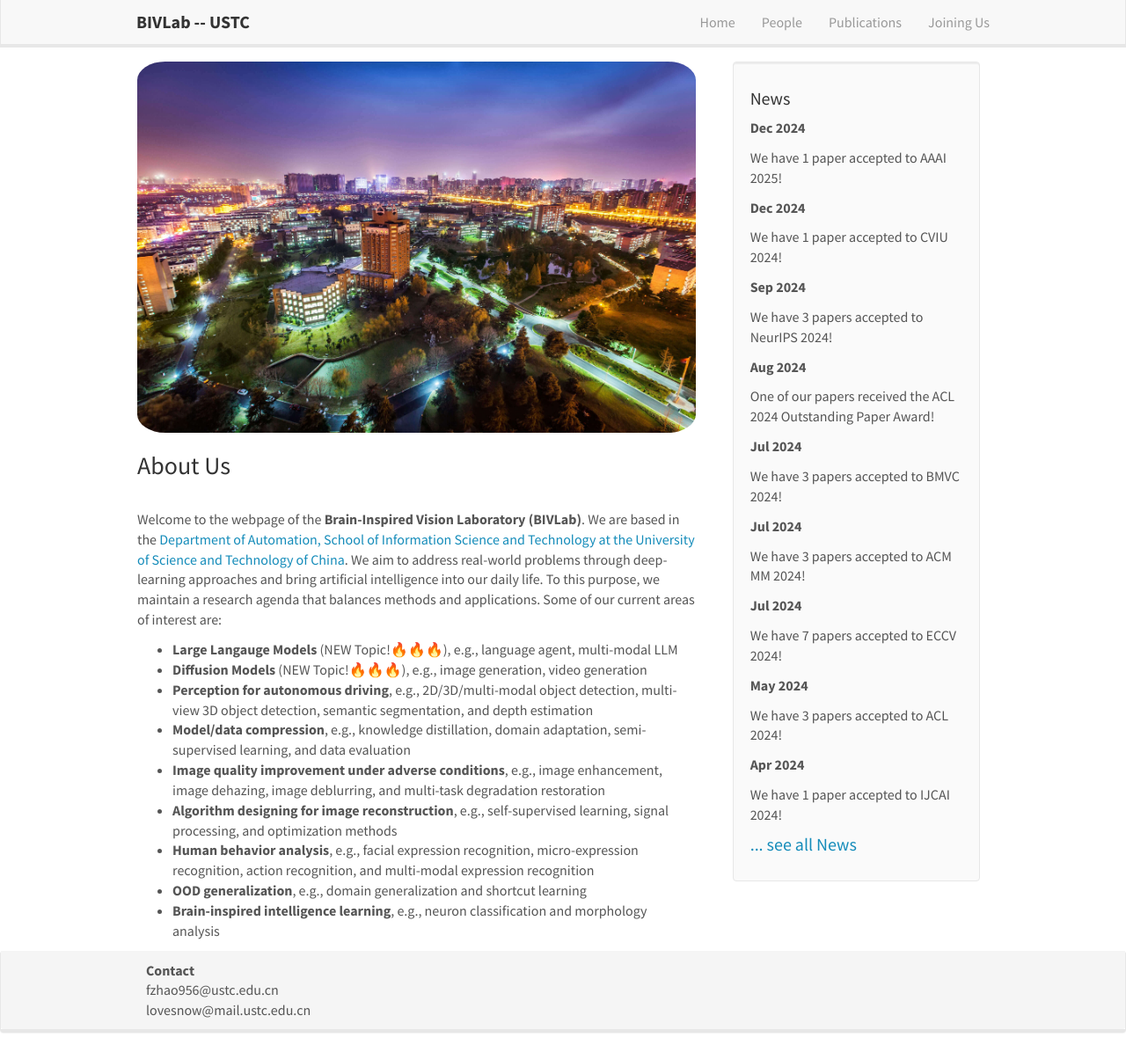
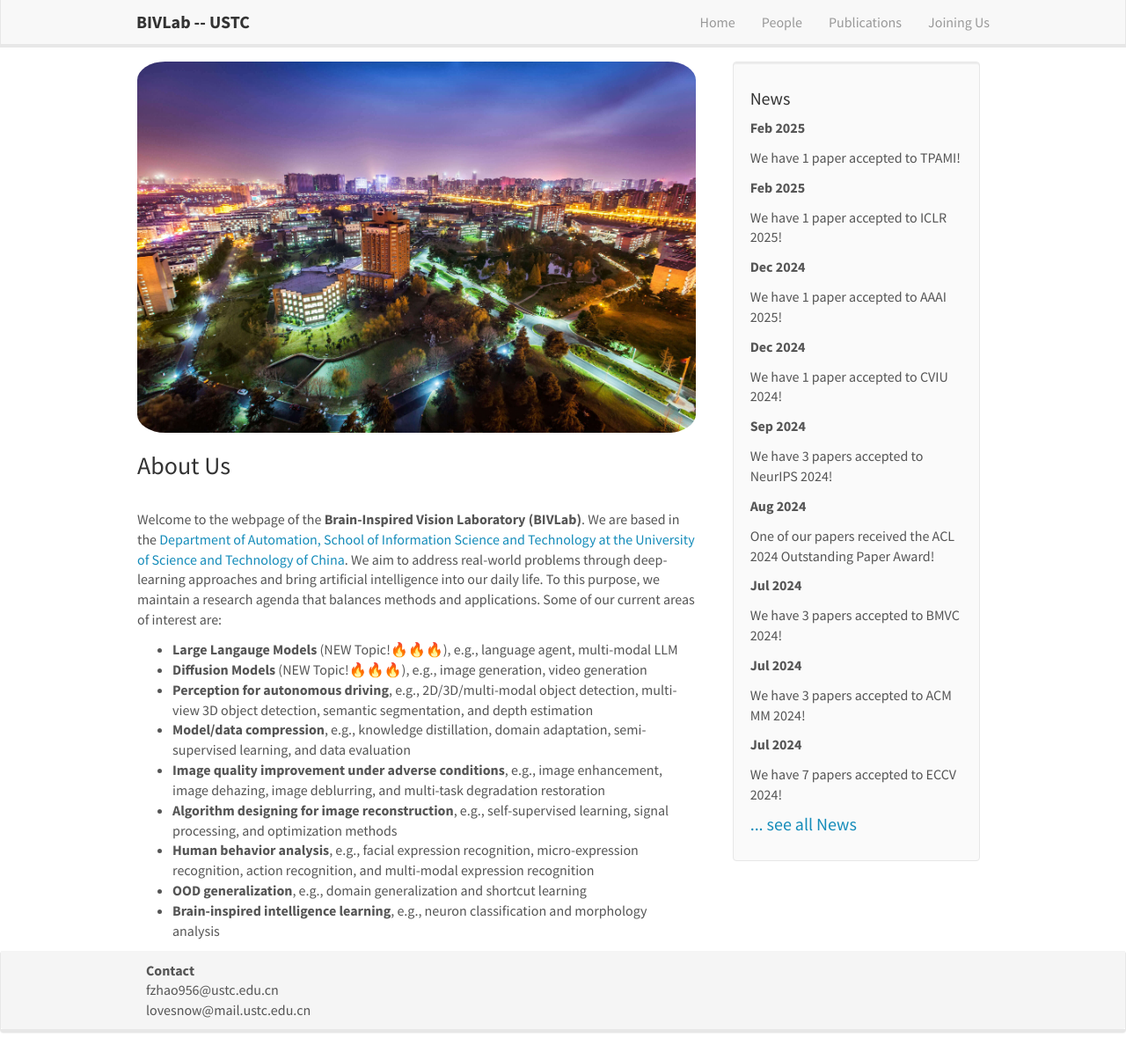
Before and after one commit to bivlab123/bivlab123.github.io, a Jekyll site: the page built from _pages/home.md, in a window 1280 px wide and 1196 px high. Shown: the whole window at 88% size. Built offline with Jekyll 4.4.1, drawn with Linux system fonts in a browser that asks for light colours; nearby versions of some CDN libraries.

Commit message:
update 2025

```diff
--- a/_data/news.yml
+++ b/_data/news.yml
@@ -1,3 +1,9 @@
+- date: Feb 2025
+  headline: "We have 1 paper accepted to TPAMI!"
+
+- date: Feb 2025
+  headline: "We have 1 paper accepted to ICLR 2025!"
+
 - date: Dec 2024
   headline: "We have 1 paper accepted to AAAI 2025!"
 
```
Also changed, not shown: _data/joulist_2025.yml (added, +12 -0 lines).
